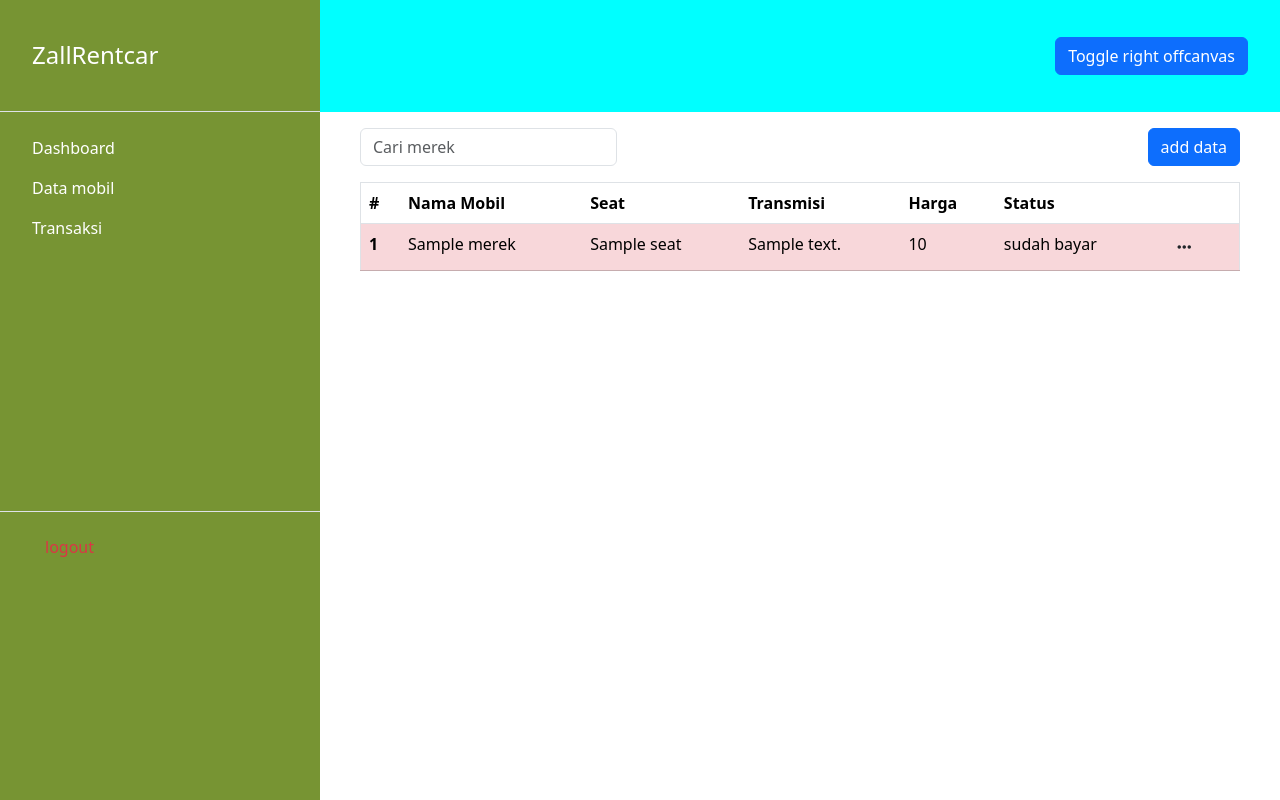
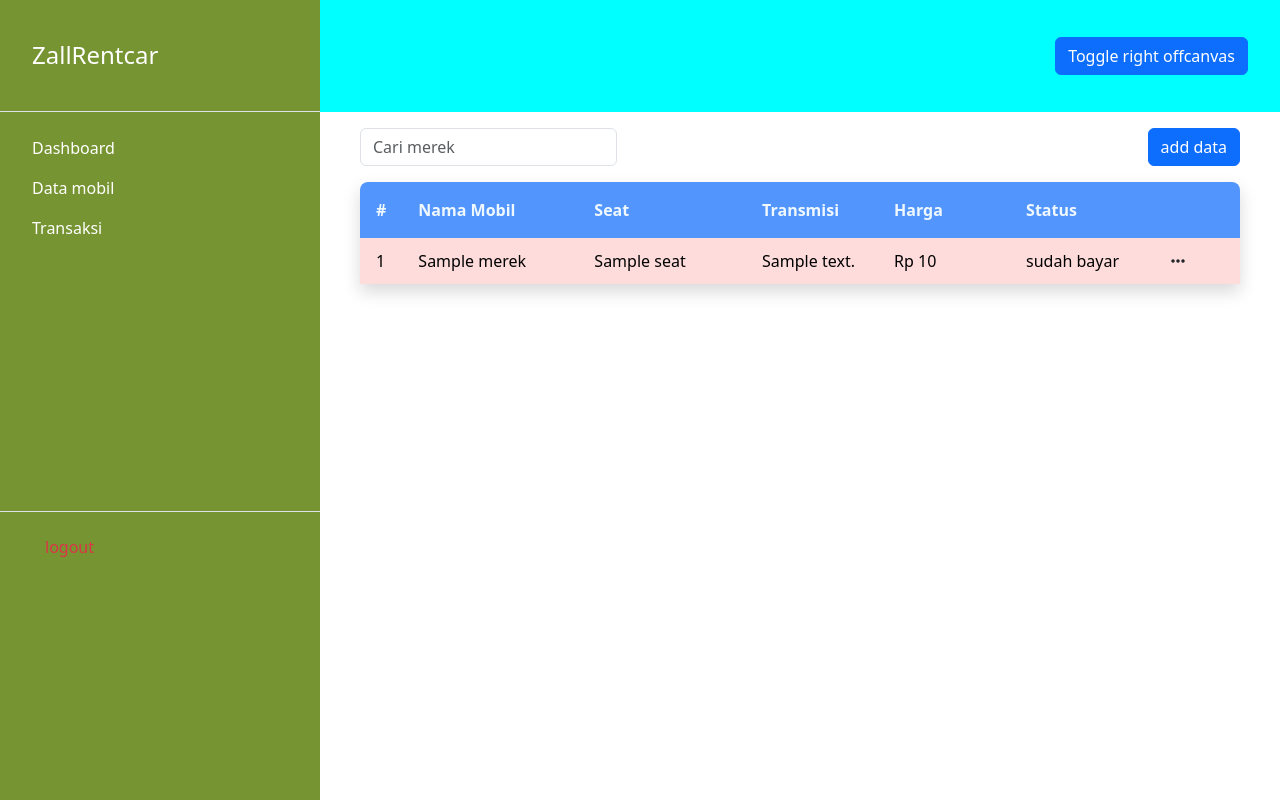
Before and after one commit to Moleen/ZallRentCar, a Flask app: template templates/dashboard/data_mobil.html in a window 1280 px wide. Run offline with Flask 3, Linux system fonts and the light colour scheme; the template is opened without the code that fills it: most values are stand-ins (such as "Sample title", 1, 10 or a date in 2020); some libraries are stand-ins or nearby versions.

Commit message:
mengubah input data, dan menstyling nya

```diff
--- /dev/null
+++ b/static/css/dashboard/data_mobil.css
@@ -0,0 +1,35 @@
+.table_data table {
+    width: 100%;
+}
+
+.table_data table thead th {
+    padding: 1rem;
+    color: aliceblue    ;
+    background-color: #0d6dfdb6;
+}
+
+.table_data table th:first-child {
+    border-radius: 0.5rem 0 0;
+}
+
+.table_data table th:last-child {
+    border-radius: 0 0.5rem 0 0;
+}
+
+.table_data table tbody td {
+    /* text-align: center; */
+    padding: 0.5rem 1rem;
+}
+
+.table-success {
+    background-color: rgba(0, 255, 0, 0.137);
+}
+.table-danger {
+    background-color: rgba(255, 0, 0, 0.137);
+}
+
+.table_data table tr > *:nth-child(1) { width:2rem; }
+.table_data table tr > *:nth-child(2) { width:20%; }
+.table_data table tr > *:nth-child(4) { width:15%; }
+.table_data table tr > *:nth-child(5) { width:15%; }
+.table_data table tr > *:nth-child(6) { width:15%; }
--- a/static/css/main/home_page.css
+++ b/static/css/main/home_page.css
@@ -69,7 +69,7 @@
 }
 
 .car-list-section .card-image{
-    object-fit: contain;
+    object-fit: cover;
     height: 20rem;
 }
 
--- a/static/js/dashboard/datamobil.js
+++ b/static/js/dashboard/datamobil.js
@@ -1,4 +1,6 @@
 $(document).ready(function () {
+  addStatusLabel();
+  changeCurrency();
 
   $("#search-data").keyup(function () {
     var search = $(this).val();
@@ -16,36 +18,61 @@ $(document).ready(function () {
         } else {
           for (let i = 0; i < data.length; i++) {
             var temp = `<tr>
-                   <th scope="row">${i + 1}</th>
-                   <td>${data[i].merek}</td>
-                   <td>${data[i].model}</td>
-                   <td>${data[i].tahun}</td>
-                   <td>${data[i].warna}</td>
-                   <td>${data[i].harga}</td>
+                   <td>${i + 1}</td>
+                   <td id="merek">${data[i].merek}</td>
+                   <td>${data[i].seat}</td>
+                   <td>${data[i].transmisi}</td>
+                   <td data-target="currency">${data[i].harga}</td>
                    <td id="status">${data[i].status}</td>
+                   <td>
+                   <button class="btn fa-solid fa-ellipsis" type="button" data-bs-toggle="dropdown"
+                     aria-expanded="false"></button>
+                   <ul class="dropdown-menu">
+                     {% if dt.status == 'Diproses' %}
+                     <li><a class="dropdown-item" onclick="changeStatus('{{dt.status}}','{{dt.order_id}}')"
+                         role="button">Konfirmasi Pesanan</a></li>
+                     {% elif dt.status == 'Digunakan' %}
+                     <li><a class="dropdown-item" onclick="changeStatus('{{dt.status}}','{{dt.order_id}}')"
+                         role="button">Konfirmasi Kembali</a></li>
+                     {% else %}
+
+                     <li><a class="dropdown-item" href="#">Edit Mobil</a></li>
+                     {% endif %}
+                   </ul>
+                 </td>
                  </tr>`;
             $("#list-data").append(temp);
           }
         }
-          addStatusLabel()
+        addStatusLabel();
+        changeCurrency();
       },
     });
   });
-
-    addStatusLabel()
-
 });
 
-  function addStatusLabel(){
+function addStatusLabel() {
   $("tr td#status").each(function () {
     var status = $(this).text();
     if (status === "Tersedia") {
       $(this).parent().addClass("table-success");
-      } else if(status ==="Diproses"){
+    } else if (status === "Diproses") {
       $(this).parent().addClass("table-warning");
-      }else{
+    } else {
       $(this).parent().addClass("table-danger");
     }
+  });
+}
+
+function changeCurrency() {
+  $('[data-target="currency"]').each(function () {
+    $(this).text(
+      new Intl.NumberFormat("id", {
+        style: "currency",
+        currency: "IDR",
+        maximumFractionDigits: 0,
+      }).format(parseInt($(this).text()))
+    );
   });
 }
 
--- a/templates/dashboard/data_mobil.html
+++ b/templates/dashboard/data_mobil.html
@@ -1,4 +1,8 @@
 {% extends 'dashboard/layout_dashboard.html' %}
+
+{% block css %}
+<link rel="stylesheet" href="{{ url_for('static', filename='css/dashboard/data_mobil.css') }}">
+{% endblock %}
 
 {% block javascript %}
 <script src="{{ url_for('static', filename='js/dashboard/datamobil.js') }}"></script>
@@ -17,35 +21,39 @@
     </div>
   </div>
 
-  <table class="table table-curved border ">
+  <div class="table_data">
+    <table class="shadow">
       <thead>
         <tr>
-        <th scope="col">#</th>
-        <th scope="col">Nama Mobil</th>
-        <th scope="col">Seat</th>
-        <th scope="col">Transmisi</th>
-        <th scope="col">Harga</th>
-        <th scope="col">Status</th>
-        <th scope="col"></th>
+          <th>#</th>
+          <th>Nama Mobil</th>
+          <th>Seat</th>
+          <th>Transmisi</th>
+          <th>Harga</th>
+          <th>Status</th>
+          <th></th>
         </tr>
 
       </thead>
       <tbody id="list-data">
         {% for dt in data %}
         <tr>
-        <th scope="row">{{loop.index}}</th>
-        <td>{{dt.merek}}</td>
+          <td>{{loop.index}}</td>
+          <td id="merek">{{dt.merek}}</td>
           <td>{{dt.seat}}</td>
           <td>{{dt.transmisi}}</td>
-        <td>{{dt.harga}}</td>
+          <td data-target="currency">{{dt.harga}}</td>
           <td id="status">{{dt.status}}</td>
           <td>
-          <button class="btn fa-solid fa-ellipsis" type="button" data-bs-toggle="dropdown" aria-expanded="false"></button>
+            <button class="btn fa-solid fa-ellipsis" type="button" data-bs-toggle="dropdown"
+              aria-expanded="false"></button>
             <ul class="dropdown-menu">
               {% if dt.status == 'Diproses' %}
-            <li><a class="dropdown-item" onclick="changeStatus('{{dt.status}}','{{dt.order_id}}')" role="button">Konfirmasi Pesanan</a></li>
+              <li><a class="dropdown-item" onclick="changeStatus('{{dt.status}}','{{dt.order_id}}')"
+                  role="button">Konfirmasi Pesanan</a></li>
               {% elif dt.status == 'Digunakan' %}
-            <li><a class="dropdown-item" onclick="changeStatus('{{dt.status}}','{{dt.order_id}}')" role="button">Konfirmasi Kembali</a></li>
+              <li><a class="dropdown-item" onclick="changeStatus('{{dt.status}}','{{dt.order_id}}')"
+                  role="button">Konfirmasi Kembali</a></li>
               {% else %}
 
               <li><a class="dropdown-item" href="#">Edit Mobil</a></li>
@@ -63,4 +71,7 @@
     </table>
   </div>
 
+
+</div>
+
 {% endblock %}
--- a/templates/main/home_page.html
+++ b/templates/main/home_page.html
@@ -47,7 +47,7 @@
         <div class="card">
             <div class="card-body p-4">
                 <h3 class="card-title mb-4">{{dt.merek}}</h3>
-                <img src="../../static/gambar/a.png" alt="Mitsubishi Xpander" class="card-image pb-4">
+                <img src="{{ url_for('static', filename='gambar/') }}{{dt.gambar}}" alt="{{dt.gambar}}" class="rounded card-image mb-4 ">
                 <div class="d-flex flex-column align-items-center">
                     <ul class="list-detail m-0 p-0 py-4 w-75">
                         <li class="d-flex"><img src="{{ url_for('static', filename='icon/car-seat-icon.svg') }}" >{{dt.seat}}</li>
```
Also changed, not shown: dashboard.py (+14 -0 lines), static/css/dashboard/transaction.css (added, +36 -0 lines), static/js/dashboard/tambahdata.js (+24 -20 lines), templates/dashboard/transaction.html (+13 -3 lines), static/js/dashboard/dashboard.js (line endings or trailing spaces), 1 other file. Lines whose indentation alone changed are shown as unchanged.
